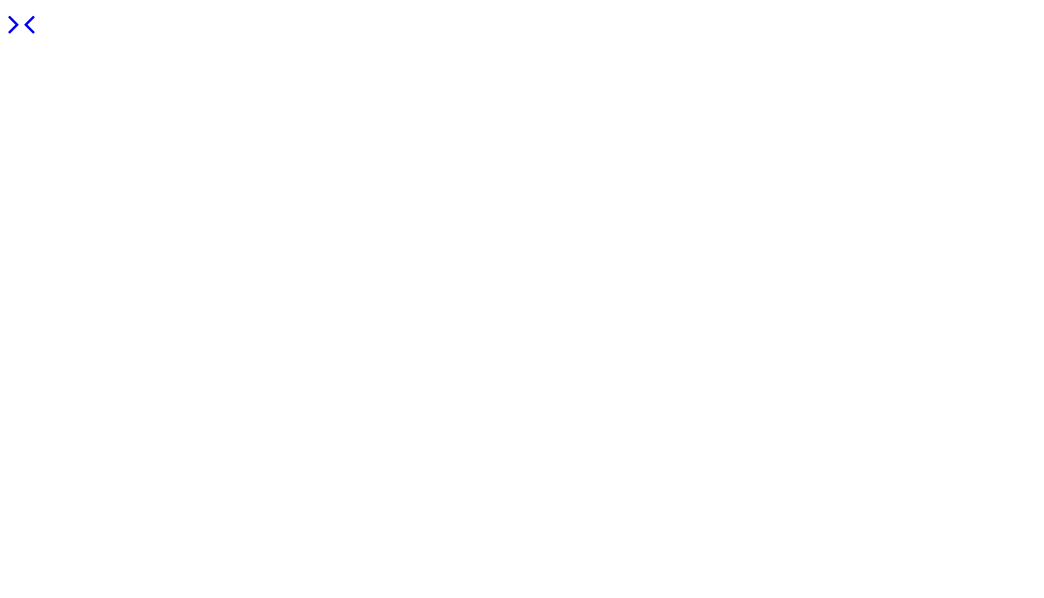
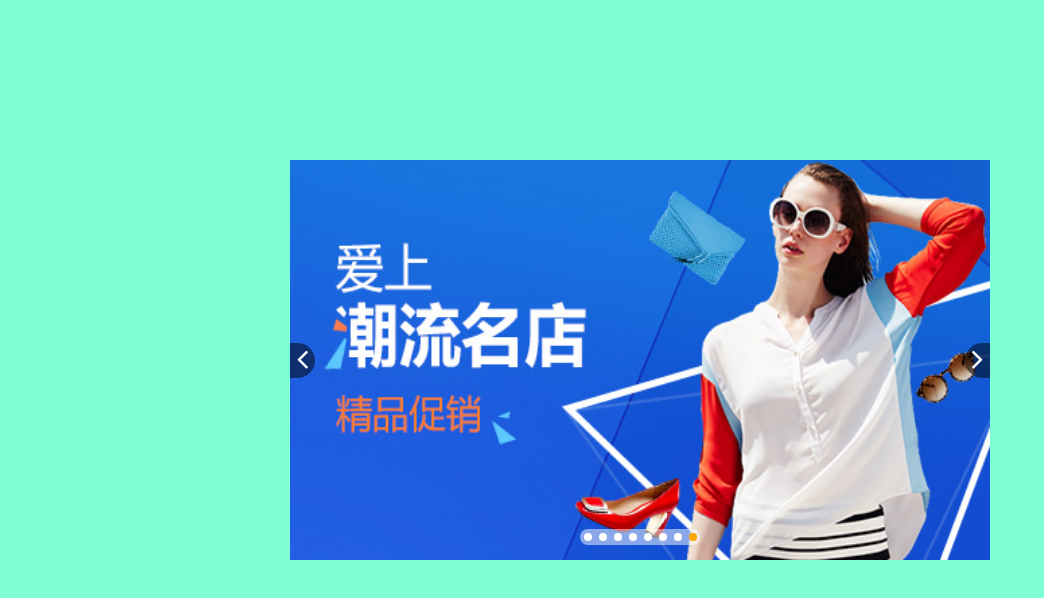
Before and after one commit to DreamOnTheCloud/-, a plain HTML site: page CSS学习/案例6淘宝焦点图/promo.html in a window 1280 px wide. Shown: the whole page, without its empty margins (0-1044 px from the left). Drawn offline with Linux system fonts and the light colour scheme; files that its build step writes are made by us from their sources.

Commit message:
update CSS

```diff
--- a/CSS学习/案例6淘宝焦点图/promo.html
+++ b/CSS学习/案例6淘宝焦点图/promo.html
@@ -8,15 +8,106 @@
     <title>Document</title>
     <link rel="stylesheet" href="CSS/font-awesome.css">
     <link rel="stylesheet" href="CSS/style.css">
+    <style>
+        * {
+            margin: 0;
+            padding: 0;
+            box-sizing: border-box;
+        }
 
+        body,
+        html {
+            background-color: aquamarine;
+            font-family: 'Segoe UI', Tahoma, Geneva, Verdana, sans-serif;
+            line-height: 1.7em;
+        }
+
+        li,
+        a {
+            list-style: none;
+            text-decoration: none;
+        }
+
+        .tb-promo {
+            /* 最外层大盒子设置 */
+            position: relative;
+            width: 700px;
+            height: 400px;
+            margin: 160px auto;
+        }
+
+        img {
+            /* 图片与盒子一样大小 */
+            width: 100%;
+            height: 100%;
+        }
+
+        .next,
+        .prev {
+            position: absolute;
+            top: 50%;
+            margin-top: -17px;
+            width: 25px;
+            height: 35px;
+            background-color: rgba(0, 0, 0, 0.5);
+            text-align: center;
+            color: #fff;
+        }
+
+        .next {
+            right: 0;
+            border-radius: 20px 0 0 20px;
+        }
+
+        .prev {
+            left: 0;
+            border-radius: 0 20px 20px 0;
+        }
+        /* 小圆点设置 */
+
+        .promo-nav {
+            width: 120px;
+            height: 16px;
+            background-color: rgba(255, 255, 255, 0.5);
+            position: absolute;
+            bottom: 15px;
+            left: 50%;
+            margin-left: -60px;
+            border-radius: 8px;
+        }
+
+        .promo-nav li {
+            float: left;
+            width: 8px;
+            height: 8px;
+            border-radius: 50%;
+            background-color: #fff;
+            margin: 3.5px;
+            margin-top: 4px;
+        }
+
+        .promo-nav .orange {
+            background-color: orange;
+        }
+    </style>
 </head>
 
 <body>
     <div class="tb-promo">
         <!-- 主图片插入 -->
+        <img src="images/tb-promo.png">
         <a href="#"><i class="fa fa-angle-right fa-2x next" aria-hidden="true"></i></a>
         <a href="#"><i class="fa fa-angle-left fa-2x prev" aria-hidden="true"></i></a>
-
+        <ul class="promo-nav">
+            <li></li>
+            <li></li>
+            <li></li>
+            <li></li>
+            <li></li>
+            <li></li>
+            <li></li>
+            <li class="orange"></li>
+        </ul>
     </div>
 </body>
 
```
Also changed, not shown: 1 other file.
